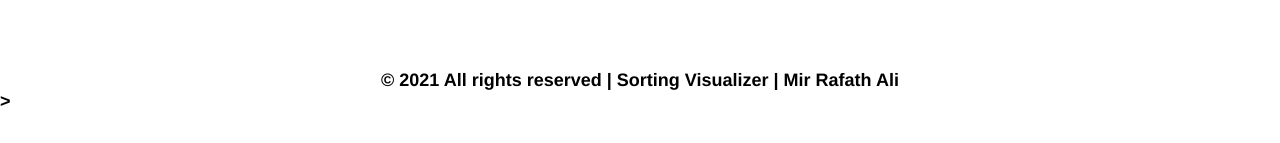
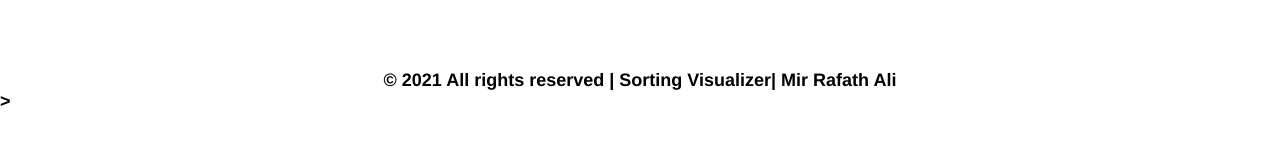
Before and after one commit to rafath-100/Sorting-Visualizer, a plain HTML site: page index.html in a window 1280 px wide. Shown: the part 654-797 px from the top of the page. Drawn offline with Linux system fonts and the light colour scheme.

Commit message:
Update index.html

```diff
--- a/index.html
+++ b/index.html
@@ -66,6 +66,6 @@
     <script src="./scripts/quick_sort.js"></script>
     <script src="./scripts/heap_sort.js"></script>
 
-    <footer><center>© 2021 All rights reserved | <span>Sorting Visualizer</span> | Mir Rafath Ali</center>></footer>
+    <footer><center>© 2021 All rights reserved | Sorting Visualizer| Mir Rafath Ali</center>></footer>
 </body>
 </html>
```
